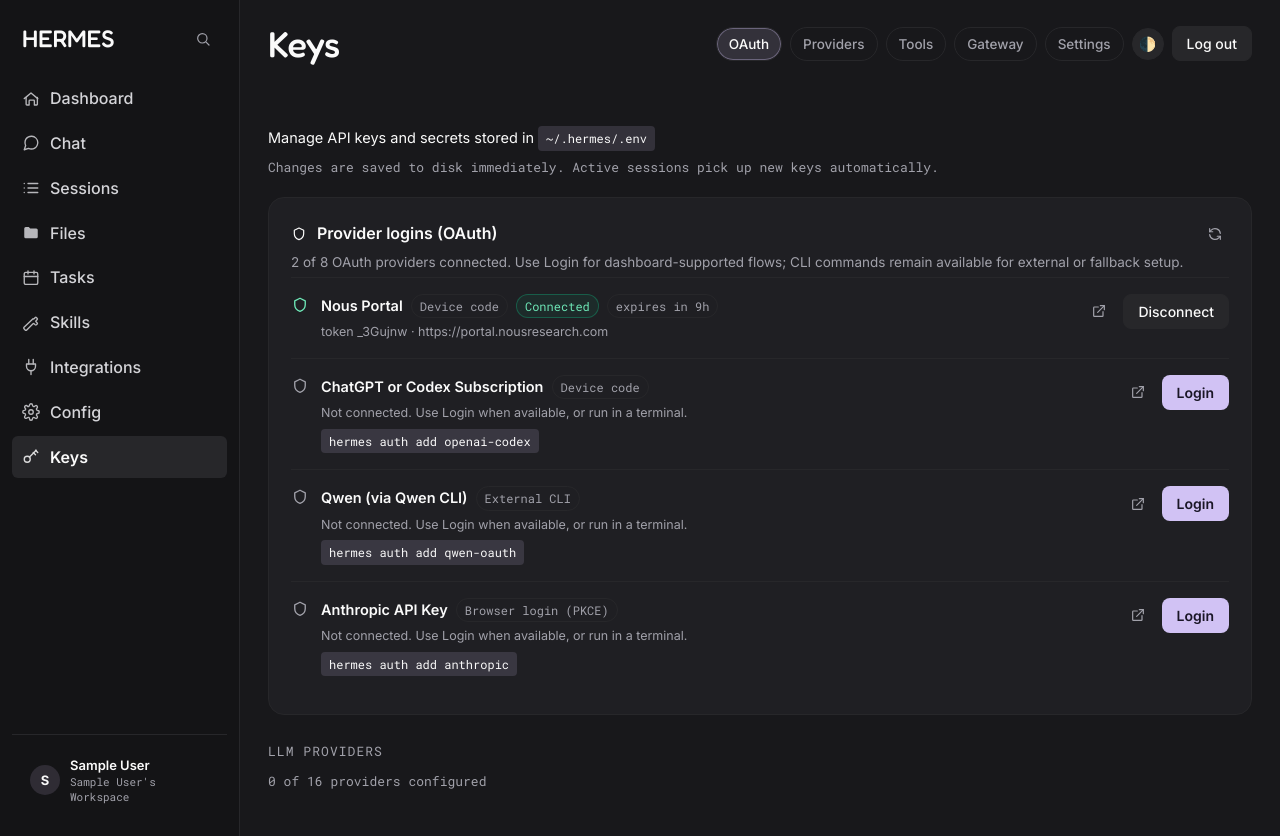
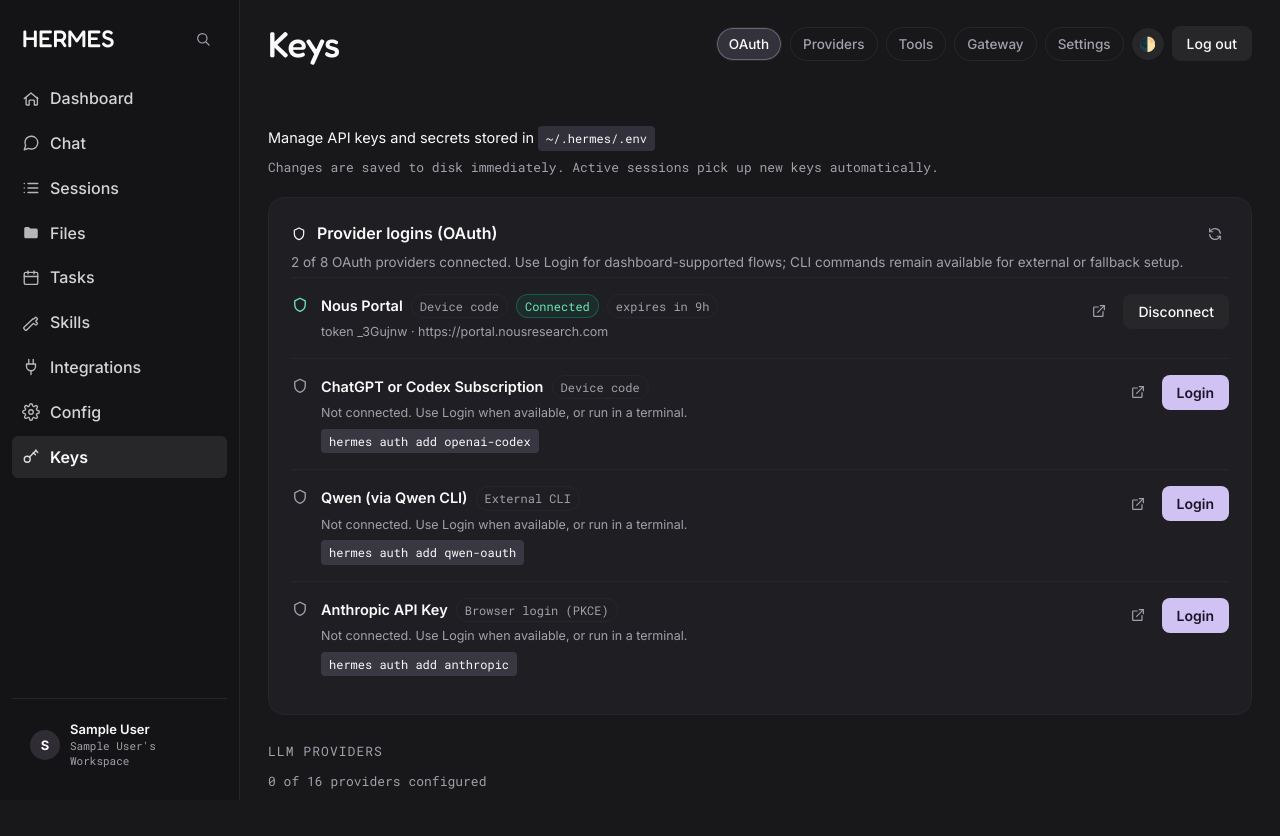
Before and after one commit to Asadaligondal/HERMES, a Next.js app in the folder web/: page /keys in a window 1280 px wide. After the commit the page ends 800 px from the top, so only its background shows below. Built offline with nearby package versions, Linux system fonts and the light colour scheme; no server answers; sample sign-in values are in the browser's storage; a web font is replaced by a local one.

Commit message:
Fix sidebar scrolling away with page content

```diff
--- a/web/src/app/globals.css
+++ b/web/src/app/globals.css
@@ -116,13 +116,16 @@
 
 .shell {
   display: flex;
-  min-height: 100vh;
+  height: 100vh;
+  overflow: hidden;
 }
 
 /* Sidebar */
 .sidebar {
   width: var(--sidebar-width);
   flex-shrink: 0;
+  height: 100%;
+  overflow-y: auto;
   background: var(--color-sidebar-bg);
   border-right: 1px solid var(--color-border);
   display: flex;
@@ -284,7 +287,7 @@
   justify-content: space-between;
 }
 .topbar h1 { font-family: var(--font-display); font-size: 36px; font-weight: 500; margin: 0; letter-spacing: -0.01em; }
-.content { flex: 1; overflow-y: auto; padding: 32px 28px; }
+.content { flex: 1; min-height: 0; overflow-y: auto; padding: 32px 28px; }
 .content-inner { max-width: 1080px; margin: 0 auto; }
 
 /* Cards */
```
